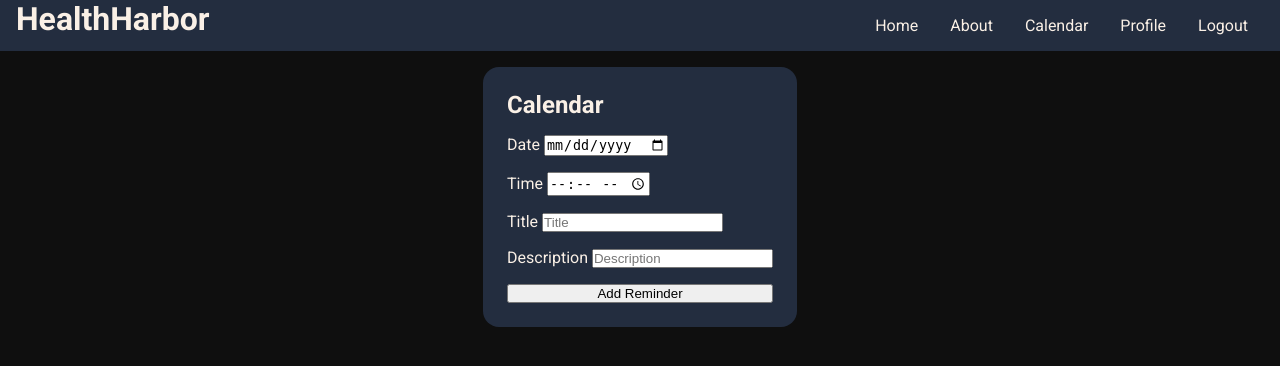
After one commit to AshishNarne/HealthHarbor, a Flask app: page /calendar in a window 1280 px wide. The commit adds this page. Shown: the top 366 px of the page. Run offline with Flask 3, Linux system fonts and the light colour scheme; the visitor is signed in with stand-in values (Sample User, id 1); data that the repository does not hold is empty.

Commit message:
Create reminder table in the database, create form to add reminders. Need to add basic formatting so that reminders show below the form

```diff
--- a/src/pages.py
+++ b/src/pages.py
@@ -2,7 +2,8 @@ from flask import Blueprint, render_template, request, redirect, url_for, flash
 from markupsafe import Markup
 from werkzeug.security import generate_password_hash, check_password_hash
 from flask_login import login_user, logout_user, login_required, current_user
-from .models import User
+from datetime import datetime
+from .models import User, Reminder
 from . import db
 
 bp = Blueprint('pages', __name__)
@@ -76,3 +77,25 @@ def profile():
 def logout():
     logout_user()
     return redirect(url_for('pages.home'))
+
+@bp.route('/calendar')
+@login_required
+def calendar():
+    return render_template('pages/calendar.html', reminders=current_user.reminders)
+
+@bp.route('/calendar', methods=['POST'])
+@login_required
+def calendar_post():
+    date = request.form.get('date')
+    time = request.form.get('time')
+    title = request.form.get('title')
+    desc = request.form.get('desc')
+    print(f'Adding reminder {date, time, title, desc}')
+    timestamp = datetime.strptime(f'{date} {time}', '%Y-%m-%d %H:%M')
+    print(timestamp)
+
+    new_reminder = Reminder(timestamp=timestamp, title=title, desc=desc, user_id=current_user.id)
+    db.session.add(new_reminder)
+    db.session.commit()
+
+    return redirect(url_for('pages.calendar'))
--- a/src/templates/_form.html
+++ b/src/templates/_form.html
@@ -16,5 +16,8 @@
             {% block form_content %}
             {% endblock %}
         </form>
+        {% block extra_content %}
+
+        {% endblock %}
     </section>
 {% endblock %}
--- a/src/templates/_navigation.html
+++ b/src/templates/_navigation.html
@@ -9,6 +9,7 @@
         {% endif %}
 
         {% if current_user.is_authenticated %}
+            <li><a href="{{ url_for('pages.calendar') }}">Calendar</a></li>
             <li><a href="{{ url_for('pages.profile') }}">Profile</a></li>
             <li><a href="{{ url_for('pages.logout') }}">Logout</a></li>
         {% endif %}
--- /dev/null
+++ b/src/templates/pages/calendar.html
@@ -0,0 +1,34 @@
+{% extends '_form.html' %}
+
+{% block title %}
+    Calendar
+{% endblock %}
+
+<!-- time, title, desc -->
+{% block form_content %}
+    <div>
+        <label for='date'>Date</label>
+        <input name='date' type='date'/>
+    </div>
+    <div>
+        <label for='time'>Time</label>
+        <input name='time' type='time'/>
+    </div>
+    <div>
+        <label for='title'>Title</label>
+        <input name='title' type='text' placeholder='Title'/>
+    </div>
+    <div>
+        <label for='desc'>Description</label>
+        <input name='desc' type='text' placeholder='Description'/>
+    </div>
+    <button>Add Reminder</button>
+{% endblock %}
+
+{% block extra_content %}
+    <ul>
+        {% for reminder in reminders %}
+            <li>{{reminder.title}}</li>
+        {% endfor %}
+    </ul>
+{% endblock %}
```
Also changed, not shown: src/models.py (+9 -1 lines), instance/db.sqlite, src/templates/pages/add_reminder.html (added).
